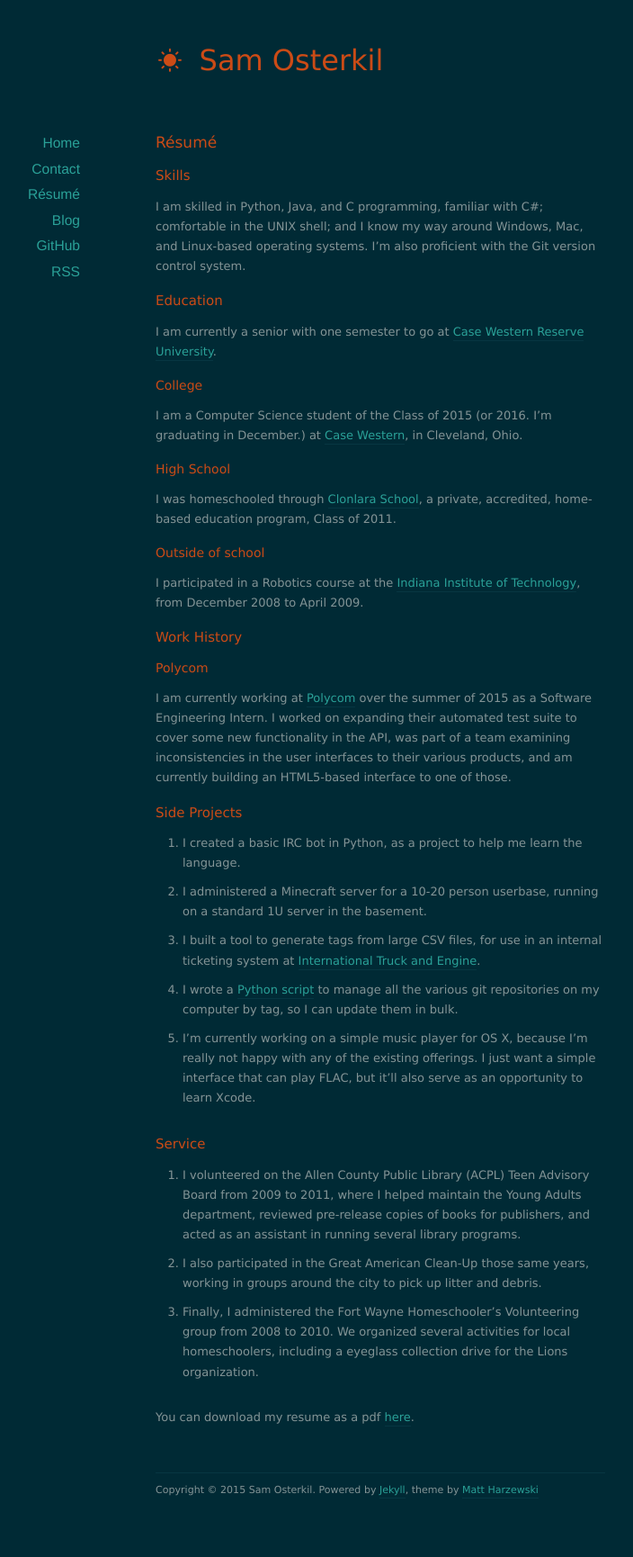
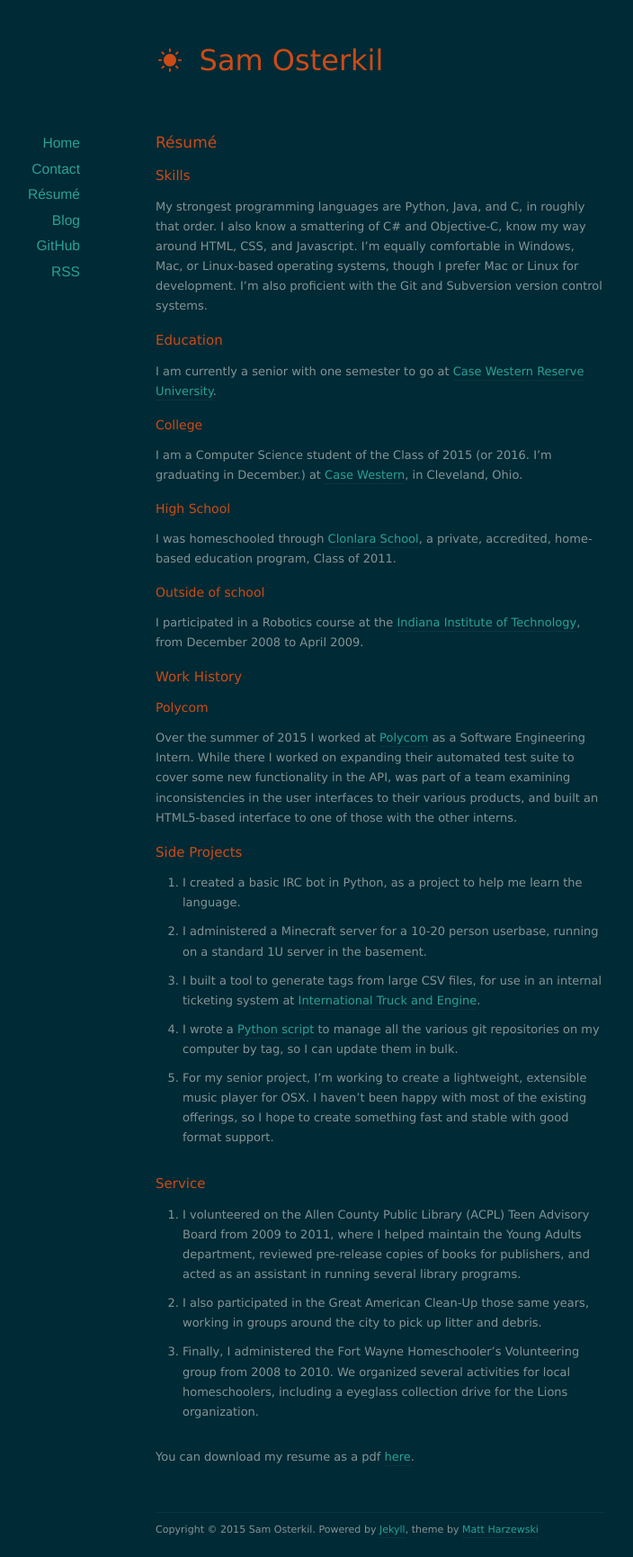
Before and after one commit to sposterkil/sposterkil.github.io, a Jekyll site: the page built from resume/index.md, in a window 1280 px wide. Shown: the whole page at 90% size, without its empty margins (217-921 px from the left). Built offline with Jekyll 4.4.1, drawn with Linux system fonts in a browser that asks for light colours; nearby versions of some CDN libraries; before the commit the page ends 1685 px from its top, so only the background shows below that.

Commit message:
Updated resume

```diff
--- a/resume/index.md
+++ b/resume/index.md
@@ -6,7 +6,7 @@ title: Résumé
 # Résumé #
 
 ## Skills ##
-I am skilled in Python, Java, and C programming, familiar with C#; comfortable in the UNIX shell; and I know my way around Windows, Mac, and Linux-based operating systems.  I'm also proficient with the Git version control system.
+My strongest programming languages are Python, Java, and C, in roughly that order.  I also know a smattering of C# and Objective-C, know my way around HTML, CSS, and Javascript. I'm equally comfortable in Windows, Mac, or Linux-based operating systems, though I prefer Mac or Linux for development.  I'm also proficient with the Git and Subversion version control systems.
 
 ## Education ##
 I am currently a senior with one semester to go at [Case Western Reserve University](http://case.edu/).
@@ -23,14 +23,14 @@ I participated in a Robotics course at the [Indiana Institute of Technology](htt
 ## Work History ##
 
 ### Polycom ###
-I am currently working at [Polycom](http://www.polycom.com) over the summer of 2015 as a Software Engineering Intern.  I worked on expanding their automated test suite to cover some new functionality in the API, was part of a team examining inconsistencies in the user interfaces to their various products, and am currently building an HTML5-based interface to one of those.
+Over the summer of 2015 I worked at [Polycom](http://www.polycom.com) as a Software Engineering Intern.  While there I worked on expanding their automated test suite to cover some new functionality in the API, was part of a team examining inconsistencies in the user interfaces to their various products, and built an HTML5-based interface to one of those with the other interns.
 
 ##Side Projects
 * I created a basic IRC bot in Python, as a project to help me learn the language.
 * I administered a Minecraft server for a 10-20 person userbase, running on a standard 1U server in the basement.
 * I built a tool to generate tags from large CSV files, for use in an internal ticketing system at [International Truck and Engine](http://www.internationaltrucks.com/trucks/).
 * I wrote a [Python script](https://github.com/sposterkil/gman) to manage all the various git repositories on my computer by tag, so I can update them in bulk.
-* I'm currently working on a simple music player for OS X, because I'm really not happy with any of the existing offerings.  I just want a simple interface that can play FLAC, but it'll also serve as an opportunity to learn Xcode.
+* For my senior project, I'm working to create a lightweight, extensible music player for OSX.  I haven't been happy with most of the existing offerings, so I hope to create something fast and stable with good format support.
 
 ##Service
 * I volunteered on the Allen County Public Library (ACPL) Teen Advisory Board from 2009 to 2011, where I helped maintain the Young Adults department, reviewed pre-release copies of books for publishers, and acted as an assistant in running several library programs.
```
Also changed, not shown: 1 other file.
